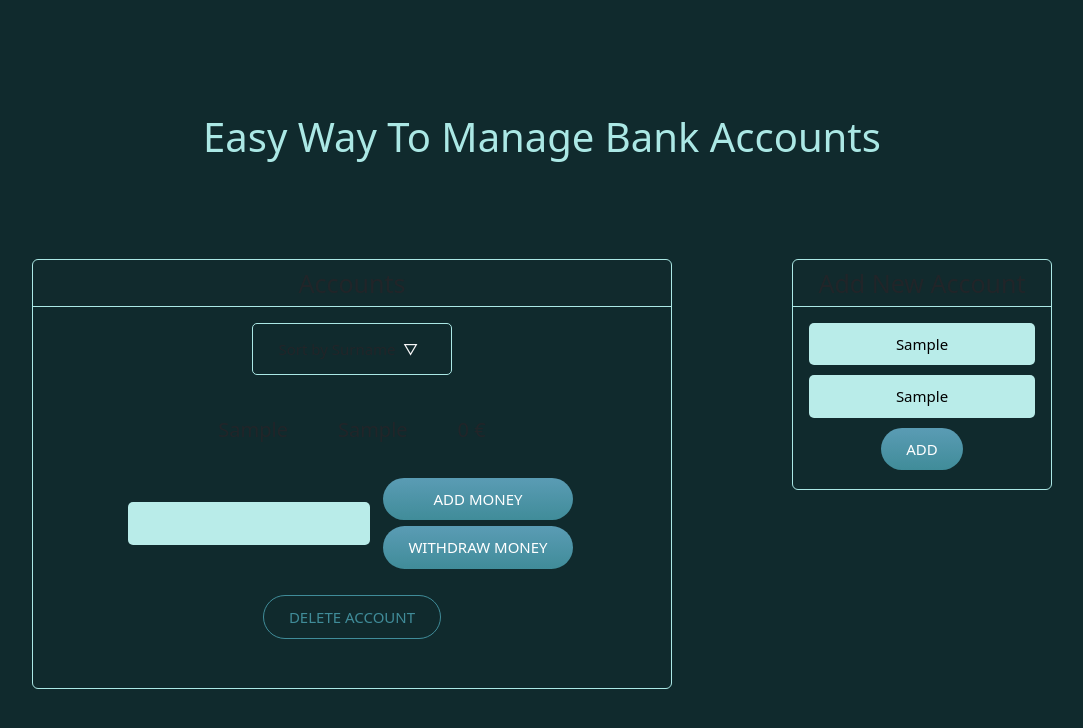
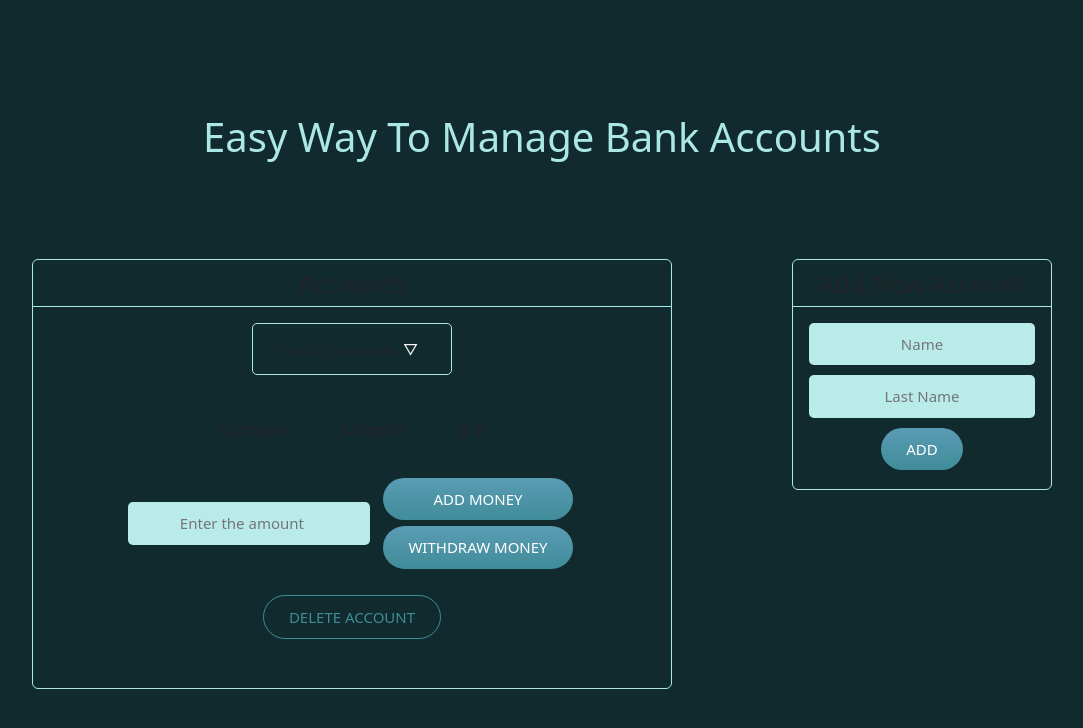
Before and after one commit to AusraMundus/U1-bankas-REACT, a React (Create React App) app: page / in a window 1280 px wide. Both pictures are taken after typing "Sample", "Sample" into the empty fields and a click on the button "ADD". Shown: the top 728 px of the page, without its empty margins (98-1181 px from the left). Built offline with nearby package versions, Linux system fonts and the light colour scheme.

Commit message:
Improved AddNewAccount

```diff
--- a/src/Components/AddNewAccount.jsx
+++ b/src/Components/AddNewAccount.jsx
@@ -1,21 +1,26 @@
-import { useRef } from 'react';
+import { useState } from 'react';
 
 export default function AddNewAccount({ setCreateData }) {
 
-    const nameRef = useRef(null);
-    const surnameRef = useRef(null);
+    const[name,setName] = useState('');
+    const[lastName, setLastName] = useState('');
 
-    const save = _ => {
+    const save = (event) => {
+        event.preventDefault();
 
-        const name = nameRef.current.value;
-        const surname = surnameRef.current.value;
+        if (/^[A-Za-z]+$/.test(name) && /^[A-Za-z]+$/.test(lastName)) {
+          setCreateData({
+            Name: name,
+            LastName: lastName,
+            Balance: 0,
+          });
 
-        setCreateData({
-            Name: name,
-            Surname: surname,
-            Balance: 0
-        });
-    };
+          setName('');
+          setLastName('');
+        } else {
+          alert('Please fill in both the name and last name fields');
+        }
+      };
 
     return (
         <>
@@ -25,9 +30,9 @@ export default function AddNewAccount({ setCreateData }) {
                     <form>
                         <fieldset className="fieldset-add-new">
                             <label htmlFor="name" style={{display:'none'}}></label>
-                            <input className="fieldset-input" type="text" id="name" ref={nameRef} placeholder="Name" required />
-                            <label htmlFor="surname" style={{display:'none'}}></label>
-                            <input className="fieldset-input" type="text" id="surname" ref={surnameRef} placeholder="Surname" required />
+                            <input className="fieldset-input" type="text" id="name" placeholder="Name" required value={name} onChange={e => setName(e.target.value)} />
+                            <label htmlFor="lastName" style={{display:'none'}}></label>
+                            <input value={lastName} onChange={e => setLastName(e.target.value)} className="fieldset-input" type="text" id="lastName" placeholder="Last Name" required />
                         </fieldset>
                     </form>
                     <button className="button-add" onClick={save}>Add</button>
--- a/src/Components/ListOfAccounts.jsx
+++ b/src/Components/ListOfAccounts.jsx
@@ -20,11 +20,11 @@ export default function ListOfAccounts({ accounts, setDeleteModalData, doSort, s
                                             <div className="accounts-list">
                                                 <div className="account-name">
                                                     <p>{c.Name}</p>
-                                                    <p>{c.Surname}</p>
+                                                    <p>{c.LastName}</p>
                                                     <p>{c.Balance}<span> €</span></p>
                                                 </div>
                                                 <div>
-                                                <MoneyBalance setEditData={setEditData} />
+                                                <MoneyBalance account={c} setEditData={setEditData} />
                                                 </div>
                                                 <button className="button-del" onClick={_ => destroy(c)}>Delete account</button>
                                             </div>
--- a/src/Components/MoneyBalance.jsx
+++ b/src/Components/MoneyBalance.jsx
@@ -1,30 +1,38 @@
 import { useRef } from "react";
 
-export default function MoneyBalance({ setEditData, c }) {
+export default function MoneyBalance({ setEditData, account }) {
 
-    const moneyFlow = useRef(null);
+    const moneyFlow = useRef(0);
 
     const plus = _ => {
         const money = parseFloat(moneyFlow.current.value);
-        const newBalancePlus = c.Balance + money;
-        setEditData({ ...c, Balance: newBalancePlus });
-        moneyFlow.current.value = null;
+        if (isNaN(money) || money < 0) {
+            setEditData({ ...account, Balance: account.Balance });
+        } else {
+            const newBalancePlus = account.Balance + money;
+            setEditData({ ...account, Balance: newBalancePlus });
+            moneyFlow.current.value = 0;
+        }
     };
 
     const minus = _ => {
         const money = parseFloat(moneyFlow.current.value);
-        const newBalanceMinus = c.Balance - money;
-        if (newBalanceMinus >= 0) {
-            setEditData({ ...c, Balance: newBalanceMinus });
-            moneyFlow.current.value = null;
-        };
+        if (isNaN(money) || money < 0) {
+            setEditData({ ...account, Balance: account.Balance });
+        } else {
+            const newBalanceMinus = account.Balance - money;
+            if (newBalanceMinus >= 0) {
+                setEditData({ ...account, Balance: newBalanceMinus });
+                moneyFlow.current.value = 0;
+            };
+        }
     };
 
     return (
         <form>
             <fieldset className="fieldset">
                 <label htmlFor="moneyFlow" style={{ display: 'none' }}></label>
-                <input ref={moneyFlow} type="text" id="moneyFlow" className="fieldset-input" />
+                <input ref={moneyFlow} type="number" id="moneyFlow" className="fieldset-input" placeholder="Enter the amount"/>
                 <div className="fieldset-buttons">
                     <button className="button" onClick={plus}>Add money</button>
                     <button className="button" onClick={minus}>Withdraw money</button>
```
